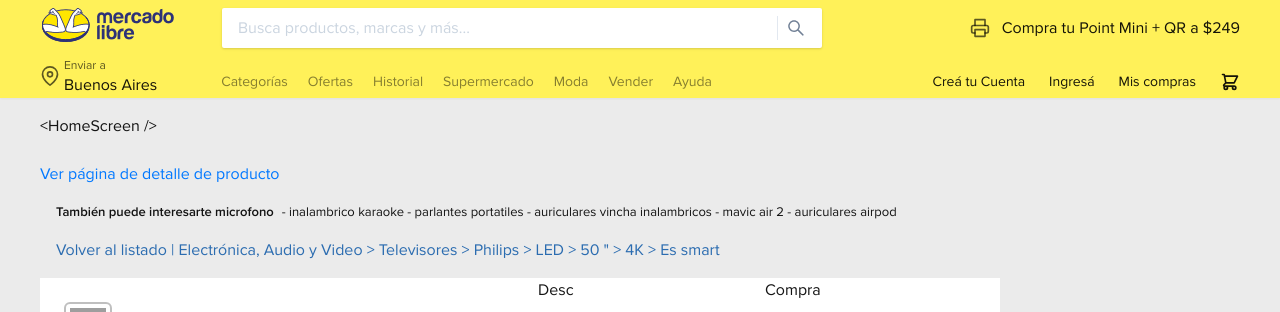
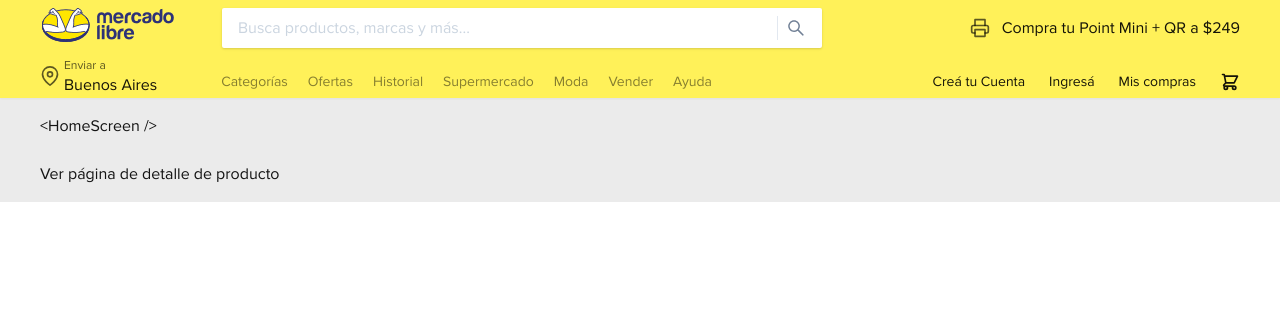
Before and after one commit to LMANMAI/Mercado-Libre--Challenge, a React (Vite) app: page / in a window 1280 px wide. Shown: the top 312 px of the page. Built offline with nearby package versions, Linux system fonts and the light colour scheme; grey boxes are pictures that could not be loaded.

Commit message:
Fix de las rutas

```diff
--- a/index.html
+++ b/index.html
@@ -3,9 +3,6 @@
   <head>
     <meta charset="UTF-8" />
     <link rel="icon" type="image/svg+xml" href="/src/assets/favicon.svg" />
-    <link rel="preconnect" href="https://fonts.googleapis.com">
-    <link rel="preconnect" href="https://fonts.gstatic.com" crossorigin>
-    <link href="https://fonts.googleapis.com/css2?family=Raleway:wght@100;400;500&display=swap" rel="stylesheet">
     <meta name="viewport" content="width=device-width, initial-scale=1.0" />
     <title>Mercado Libre</title>
     <style>
@@ -13,18 +10,16 @@
           font-family: "Proxima Nova";
            font-style: normal;
            font-display: swap;
-          src: url("/src/assets/fonts/proximanova-light.woff2");
+          src: url("./src/assets/fonts/proximanova-light.woff2");
           font-weight: 100;
-           unicode-range: U+0000-00FF, U+0131, U+0152-0153, U+02BB-02BC, U+02C6, U+02DA, U+02DC, U+2000-206F, U+2074, U+20AC, U+2122, U+2191, U+2193, U+2212, U+2215, U+FEFF, U+FFFD;
       }
 
       @font-face {
           font-family: "Proxima Nova";
            font-style: normal;
            font-display: swap;
-          src: url("/src/assets/fonts/proximanova-regular.woff2");
+          src: url("./src/assets/fonts/proximanova-regular.woff2");
           font-weight: normal;
-           unicode-range: U+0000-00FF, U+0131, U+0152-0153, U+02BB-02BC, U+02C6, U+02DA, U+02DC, U+2000-206F, U+2074, U+20AC, U+2122, U+2191, U+2193, U+2212, U+2215, U+FEFF, U+FFFD;
 
       }
 
@@ -32,15 +27,14 @@
           font-family: "Proxima Nova";
            font-style: normal;
            font-display: swap;
-          src: url("/src/assets/fonts/proximanova-semibold.woff2");
+          src: url("./src/assets/fonts/proximanova-semibold.woff2");
           font-weight: 500;
-           unicode-range: U+0000-00FF, U+0131, U+0152-0153, U+02BB-02BC, U+02C6, U+02DA, U+02DC, U+2000-206F, U+2074, U+20AC, U+2122, U+2191, U+2193, U+2212, U+2215, U+FEFF, U+FFFD;
       }
     </style>
 
   </head>
   <body>
     <div id="root"></div>
-    <script type="module" src="/src/main.tsx"></script>
+    <script type="module" src="./src/main.tsx"></script>
   </body>
 </html>
--- a/src/app/screens/Home.tsx
+++ b/src/app/screens/Home.tsx
@@ -1,21 +1,21 @@
 import React from "react";
-import { Link, Text, Stack, Container } from "@chakra-ui/react";
+import { Text, Stack, Container } from "@chakra-ui/react";
 import DetailsScreen from "./Details";
 import { Product } from "../../product/types";
 import mock from "../../product/mock";
-
+import { Link } from "react-router-dom";
 interface Props {
   product: Product;
 }
 
 const HomeScreen: React.FC<Props> = ({ product = mock.product }) => {
   return (
-    <Stack height="100vh">
+    <Stack min-height="100vh" height="100%">
       <Container maxWidth="container.xl" paddingX={0} my={4}>
         <Text>{`<HomeScreen />`}</Text>
         <br />
-        <Link href="/product">Ver página de detalle de producto</Link>
-        <DetailsScreen product={product} />
+        <Link to="/product">Ver página de detalle de producto</Link>
+        {/* <DetailsScreen product={product} /> */}
       </Container>
     </Stack>
   );
```
